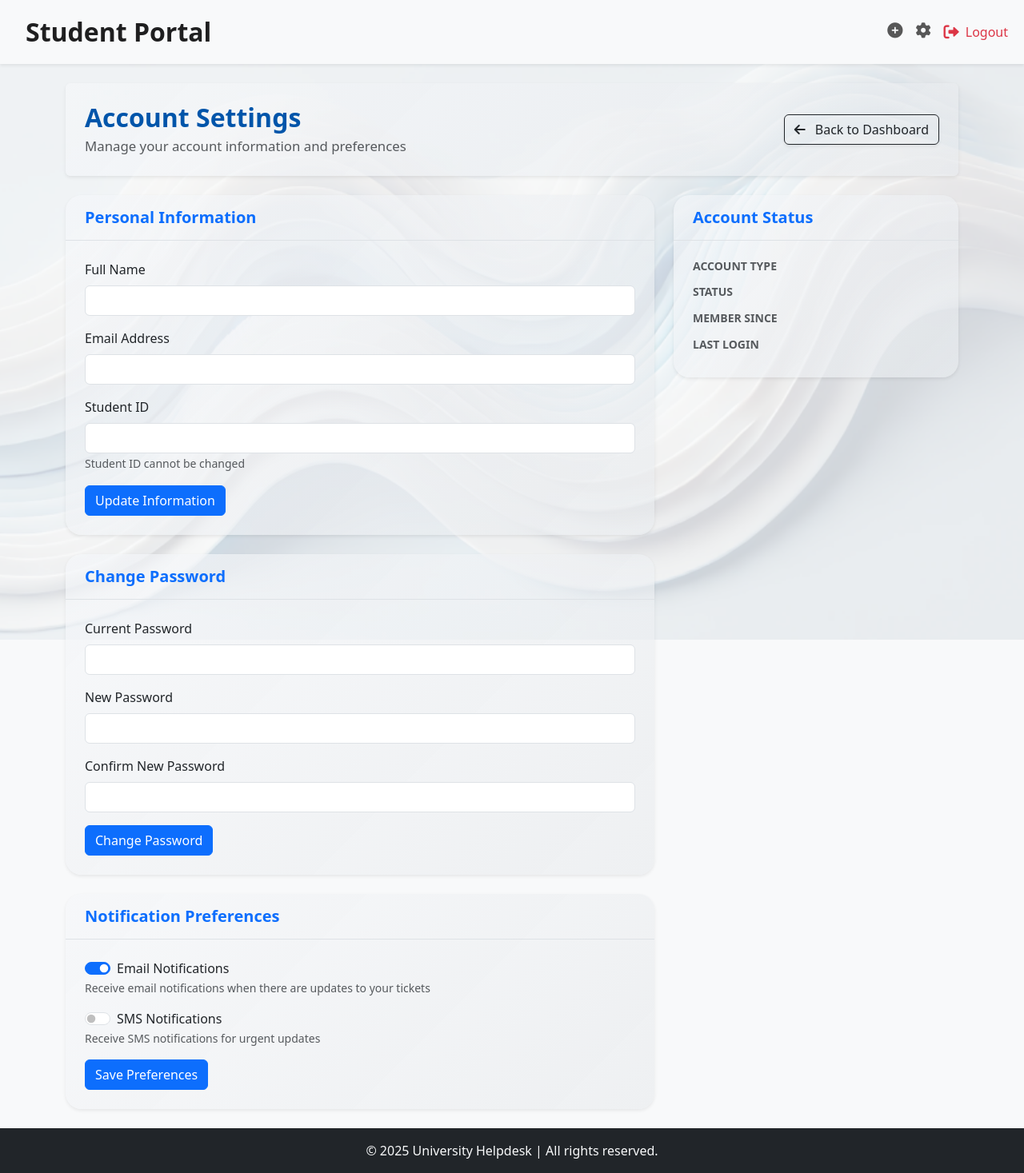
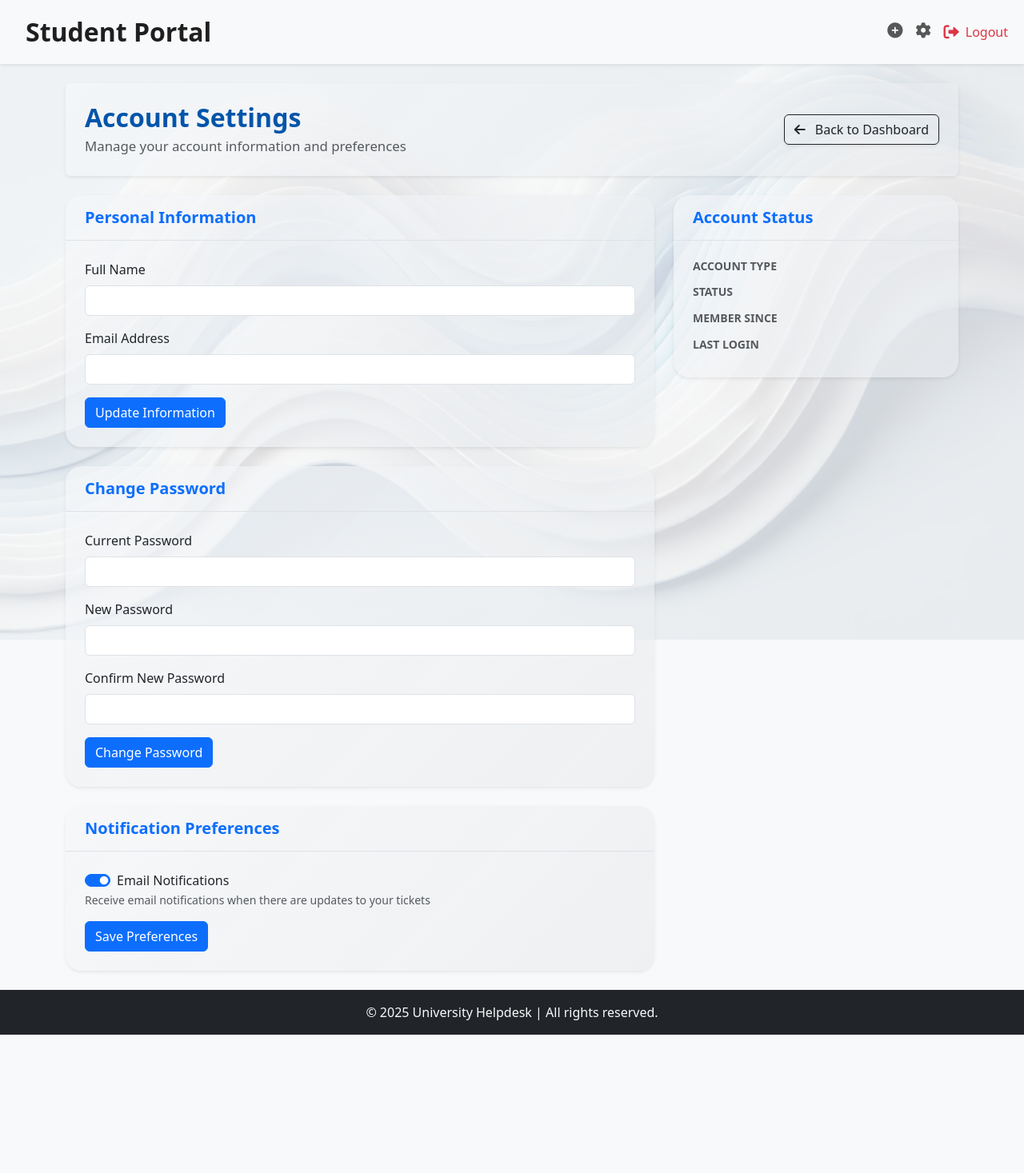
Before and after one commit to doo78/ticketing-system, a Django app: template ticket/templates/student/settings.html in a window 1280 px wide. Shown: the whole page at 80% size. After the commit the page ends 1294 px from the top, so only its background shows below. Run offline with Django 5.2, Linux system fonts and the light colour scheme; the template is opened without the code that fills it, so the values that code supplies are empty.

Commit message:
updated student/settings

```diff
--- a/ticket/templates/student/settings.html
+++ b/ticket/templates/student/settings.html
@@ -38,11 +38,7 @@ style="border-radius: 1.25rem; background: linear-gradient(135deg, rgba(245, 247
                         <label for="email" class="form-label">Email Address</label>
                         <input type="email" class="form-control" id="email" value="{{ email }}">
                     </div>
-                    <div class="mb-3">
-                        <label for="student_id" class="form-label">Student ID</label>
-                        <input type="text" class="form-control" id="student_id" value="{{ student_id }}" readonly>
-                        <small class="text-muted">Student ID cannot be changed</small>
-                    </div>
+
                     <button type="submit" class="btn btn-primary">Update Information</button>
                 </form>
             </div>
@@ -90,15 +86,6 @@ style="border-radius: 1.25rem; background: linear-gradient(135deg, rgba(245, 247
                         </div>
                         <small class="text-muted d-block">Receive email notifications when there are updates to your tickets</small>
                     </div>
-                    <div class="mb-3">
-                        <div class="form-check form-switch">
-                            <input class="form-check-input" type="checkbox" id="smsNotifications">
-                            <label class="form-check-label" for="smsNotifications">
-                                SMS Notifications
-                            </label>
-                        </div>
-                        <small class="text-muted d-block">Receive SMS notifications for urgent updates</small>
-                    </div>
                     <button type="submit" class="btn btn-primary">Save Preferences</button>
                 </form>
             </div>
```
Also changed, not shown: ticket/migrations/0002_department_alter_announcement_department_and_more.py, ticket/migrations/0003_department_email_department_password.py (deleted).
